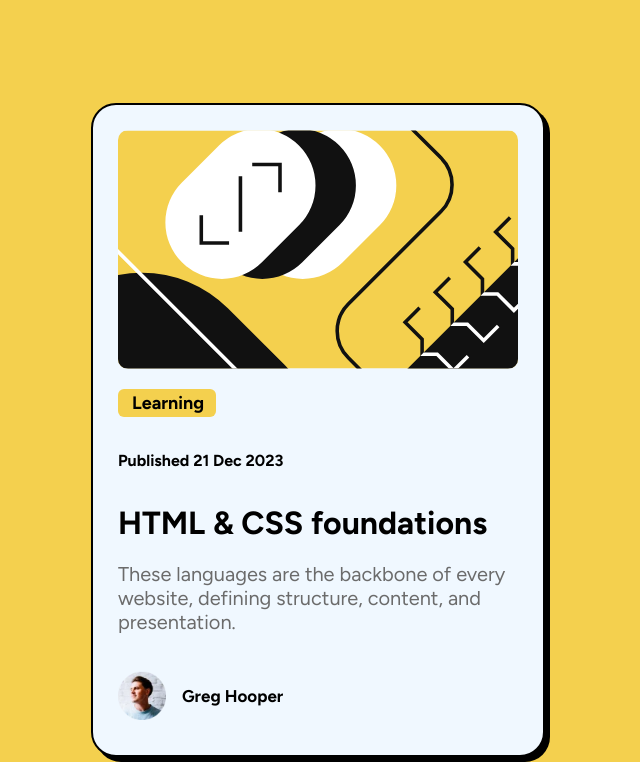
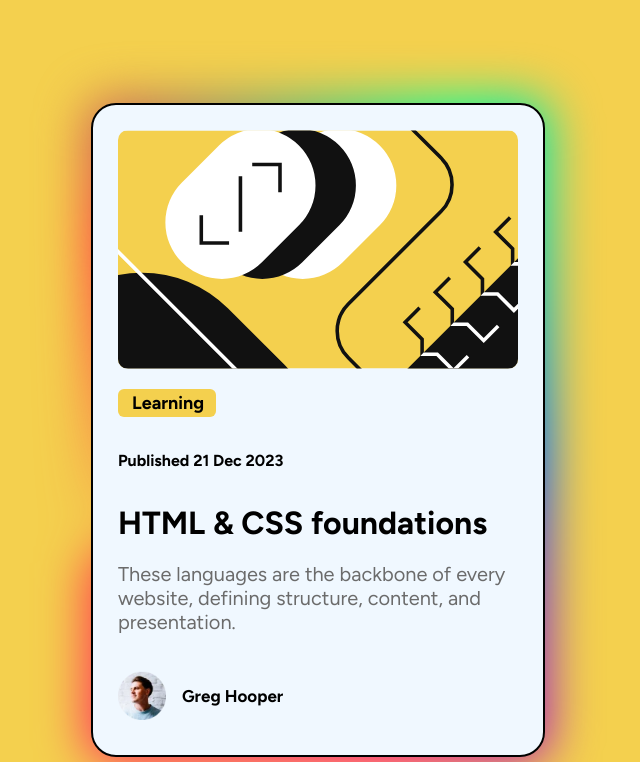
Before and after one commit to EloySM/Blog_preview_card, a plain HTML site: page index.html in a window 1280 px wide. Shown: the part 197-959 px from the top of the page, without its empty margins (322-962 px from the left). Drawn offline with Linux system fonts and the light colour scheme.

Commit message:
Update style.css

```diff
--- a/style.css
+++ b/style.css
@@ -1,6 +1,7 @@
 body {
     background-color: hsl(47, 88%, 63%);
-    font-family: "Figtree", sans-serif;;
+    font-family: "Figtree", sans-serif;
+    ;
 }
 
 #box {
@@ -8,15 +9,48 @@ body {
     display: flex;
     height: 600px;
     border: solid 2px black;
-    box-shadow: 5px 5px black;
+    /* box-shadow: 5px 5px black; */
     border-radius: 25px;
     flex-direction: column;
     width: 400px;
     margin: auto;
     margin-top: 300px;
     padding: 25px;
+    position: relative;
 
+    &::after {
+        --angle: 0deg;
+        content: '';
+        position: absolute;
+        height: 100%;
+        width: 100%;
+        background-image: conic-gradient(from var(--angle), transparent 0%, #ff4545, #00ff99, #006aff, #ff0095, #ff4545);
+        top: 50%;
+        left: 50%;
+        translate: -50% -50%;
+        z-index: -1;
+        padding: 7px;
+        border-radius: 25px;
+        filter: blur(1.5rem);
+        animation: 3s spin linear infinite;
+    }
 }
+
+@keyframes spin {
+    from {
+        --angle: 0deg;
+    }
+    to {
+        --angle: 360deg;
+    }
+}
+
+@property --angle {
+    syntax: "<angle>";
+    initial-value: 0deg;
+    inherits: false;
+}
+
 #ilustration {
     border-radius: 10px;
 }
```
